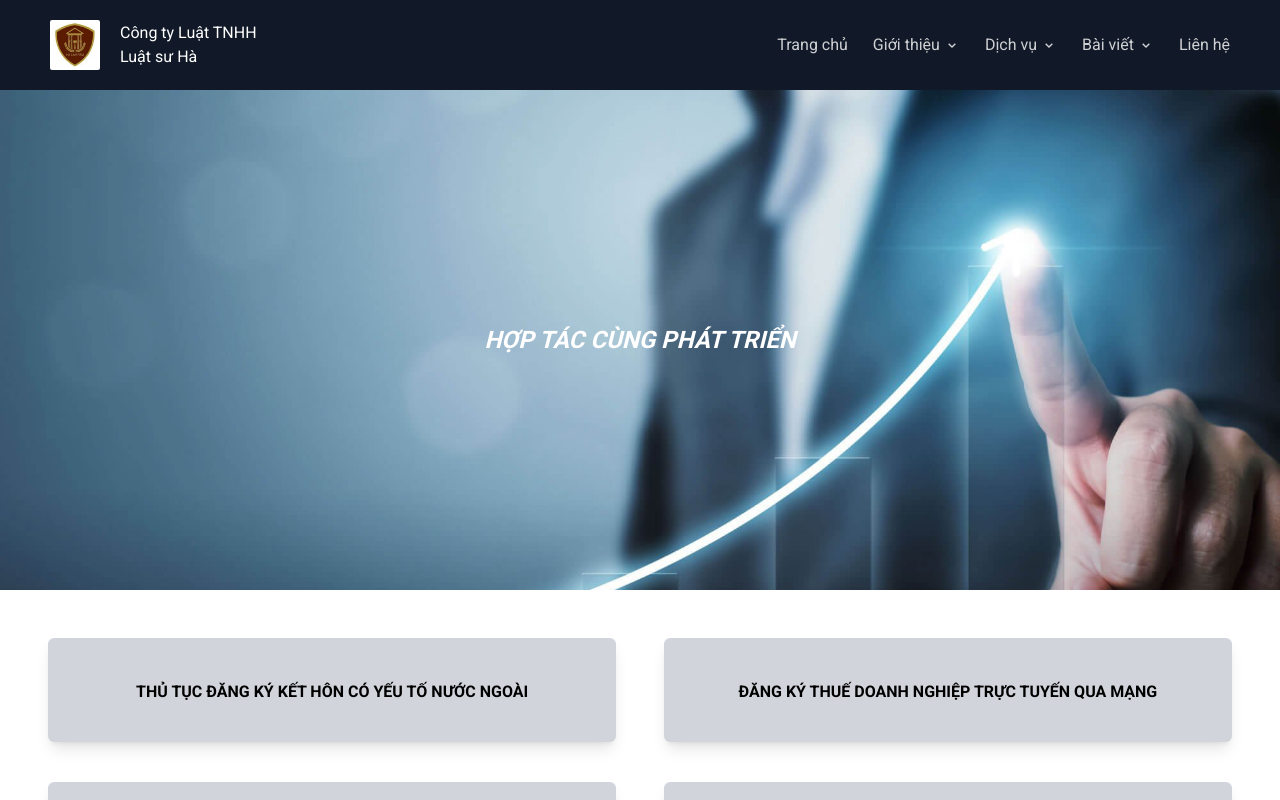
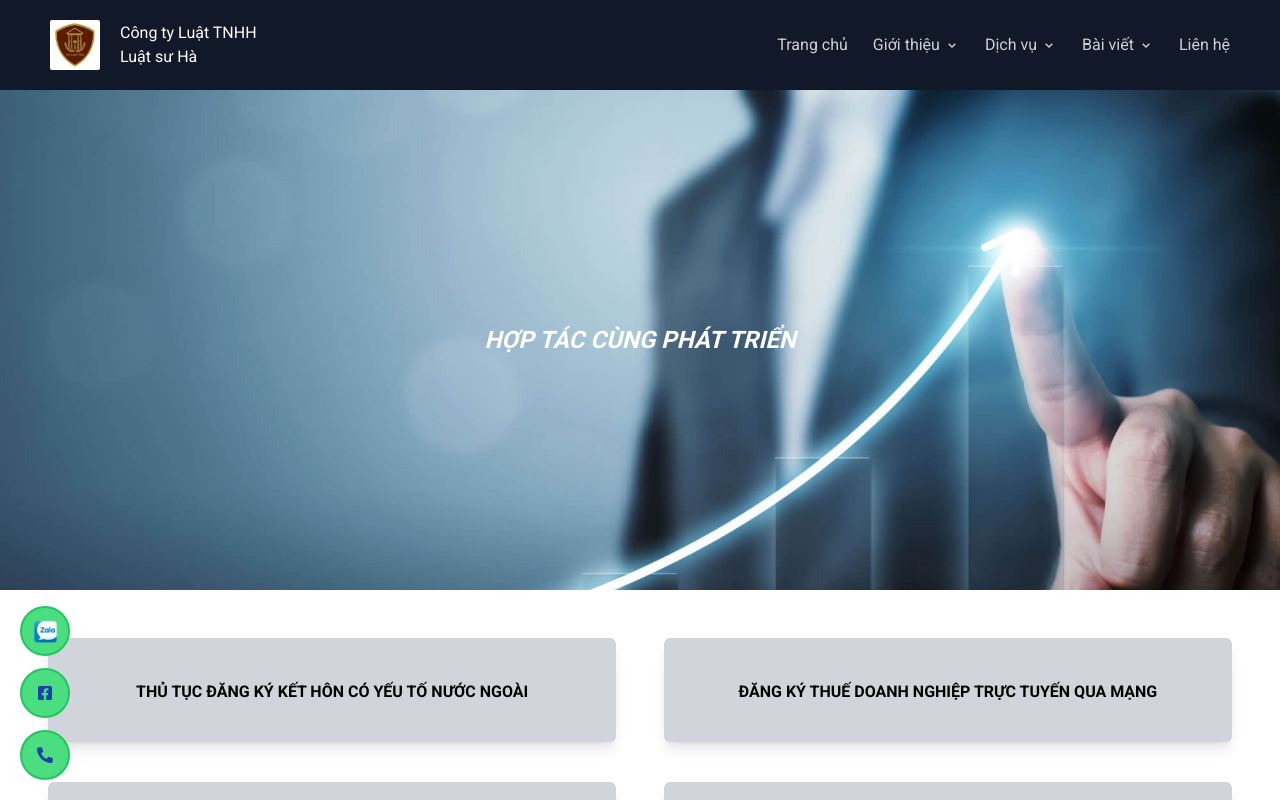
Before and after one commit to ThanhNhan1301/lsh, a Next.js app: page / in a window 1280 px wide. Shown: the top 800 px of the page. Built offline with nearby package versions, Linux system fonts and the light colour scheme.

Commit message:
finish 3.1

```diff
--- a/components/Layout/index.jsx
+++ b/components/Layout/index.jsx
@@ -1,6 +1,7 @@
 import Footer from '../common/Footer'
 import HeadTag from '../common/Head/HeadTag'
 import Header from '../common/Header'
+import ContactList from '../ContactList'
 
 export default function Layout({children}) {
     return (
@@ -8,6 +9,7 @@ export default function Layout({children}) {
             <HeadTag />
             <Header />
             {children}
+            <ContactList />
             <Footer />
         </div>
     )
--- a/pages/baiviet/tintuc.js
+++ b/pages/baiviet/tintuc.js
@@ -27,7 +27,7 @@ export default function Tintuc() {
             <div className='p-12 lg:flex lg:flex-wrap lg:justify-between'>
                 {data.map((item) => {
                     return (
-                        <Link href={item.path} key={item.path}>
+                        <Link href={item.path} key={item.path} passHref>
                             <div
                                 className='
                                     group w-full bg-gray-300 rounded-md
```
